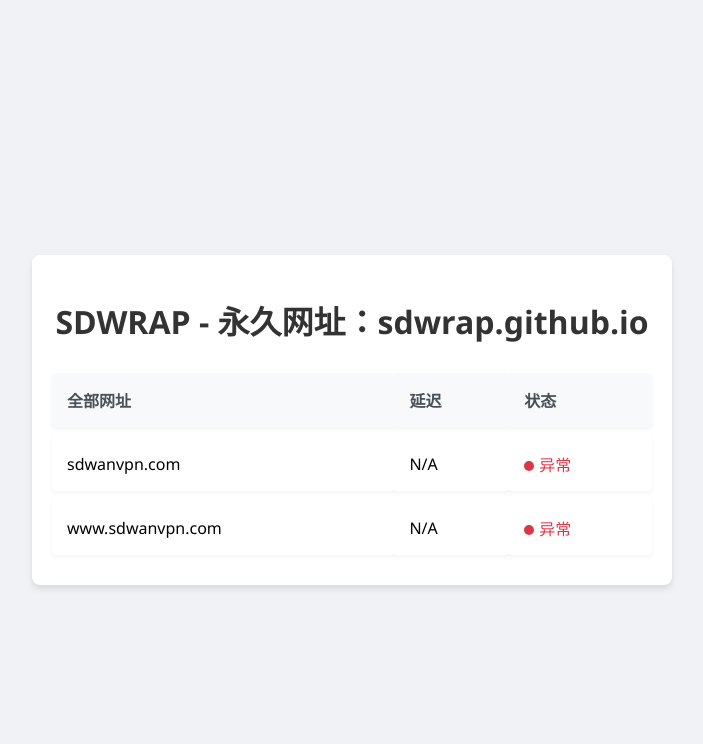
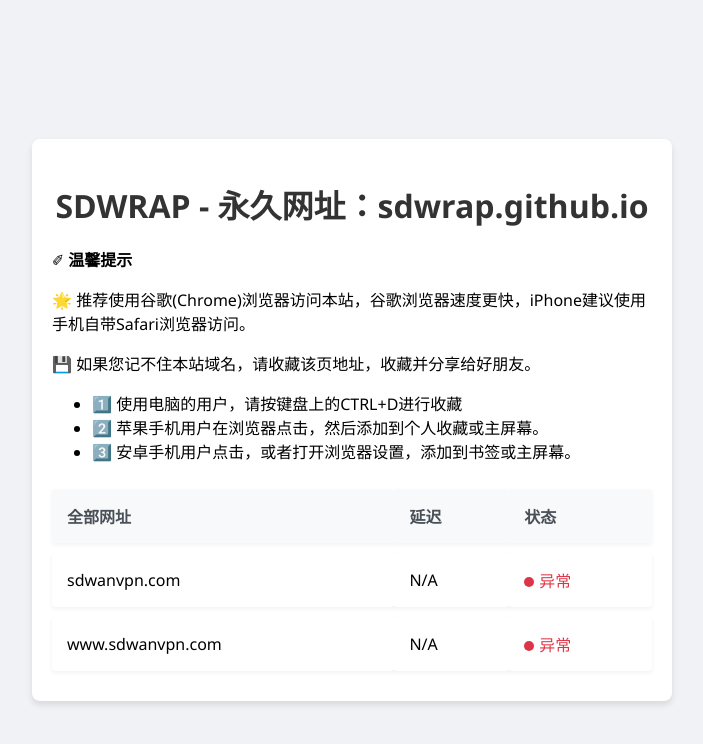
Before and after one commit to sdwrap/sdwrap.github.io, a plain HTML site: page index.html in a window 1280 px wide. Shown: the whole page, without its empty margins (288-991 px from the left). Drawn offline with Linux system fonts and the light colour scheme.

Commit message:
Update index.html

```diff
--- a/index.html
+++ b/index.html
@@ -83,6 +83,16 @@
 <body>
     <div class="container">
         <h1>SDWRAP - 永久网址：sdwrap.github.io</h1>
+        <div class="notice">
+    <p><strong>✐ 温馨提示</strong></p>
+    <p>🌟 推荐使用谷歌(Chrome)浏览器访问本站，谷歌浏览器速度更快，iPhone建议使用手机自带Safari浏览器访问。</p>
+    <p>💾 如果您记不住本站域名，请收藏该页地址，收藏并分享给好朋友。</p>
+    <ul>
+        <li>1️⃣ 使用电脑的用户，请按键盘上的CTRL+D进行收藏</li>
+        <li>2️⃣ 苹果手机用户在浏览器点击，然后添加到个人收藏或主屏幕。</li>
+        <li>3️⃣ 安卓手机用户点击，或者打开浏览器设置，添加到书签或主屏幕。</li>
+    </ul>
+</div>
         <div id="loading" class="loading">正在检查延迟...</div>
         <table id="results" style="display: none;">
             <tr>
```
